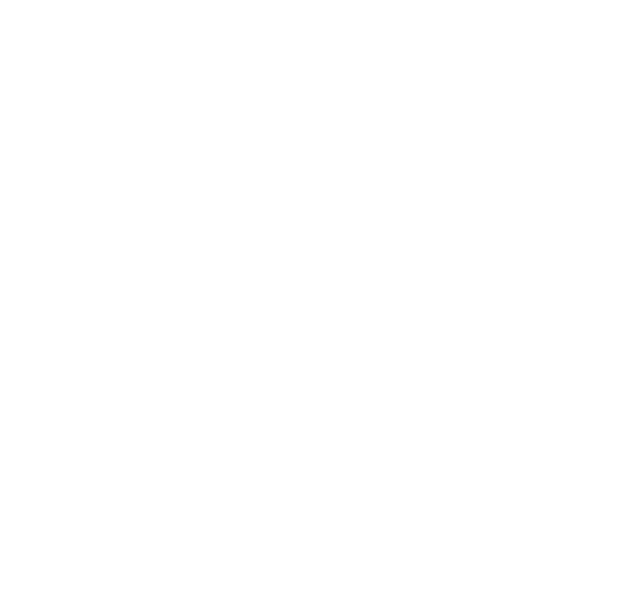
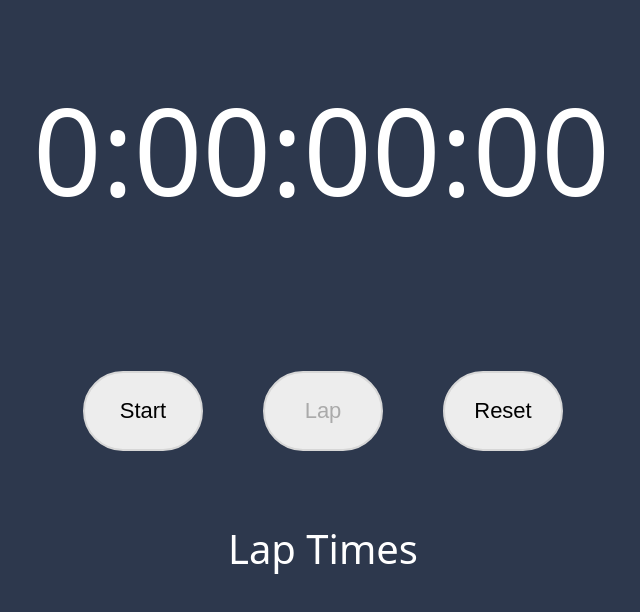
Before and after one commit to Shopify/eng-intern-assessment-react, a React app: page / in a window 1280 px wide. Shown: the top 612 px of the page, without its empty margins (317-957 px from the left). Built offline with nearby package versions, Linux system fonts and the light colour scheme.

Commit message:
Add implementation of StopWatch

```diff
--- a/package.json
+++ b/package.json
@@ -32,6 +32,7 @@
     "html-loader": "^4.2.0",
     "html-webpack-plugin": "^5.5.1",
     "jest": "^29.7.0",
+    "jest-environment-jsdom": "^29.7.0",
     "react-test-renderer": "^18.2.0",
     "style-loader": "^3.3.2",
     "ts-jest": "^29.1.1",
@@ -44,6 +45,7 @@
     "webpack-obj-loader": "^1.0.4"
   },
   "jest": {
+    "testEnvironment": "jsdom",
     "transform": {
       "^.+\\.(js|jsx|ts|tsx)$": "babel-jest"
     }
--- /dev/null
+++ b/src/App.css
@@ -0,0 +1,67 @@
+body {
+    background-color: #2d384d;
+    font-family: SegoeUI, 'Segoe UI', 'Open Sans', Helvetica;
+}
+
+.stopwatch-container {
+    padding-top: 50px;
+    position: relative;
+}
+
+.stopwatch-time {
+    font-size: 120px;
+    margin: 10px 0px;
+    font-weight: 200;
+    color: white;
+    width: 580px;
+}
+
+.stopwatch-time-container {
+    display: flex;
+    justify-content: center;
+    align-items: center;
+}
+
+.stopwatch-buttons {
+    display: flex;
+    justify-content: center;
+    margin-top: 100px;
+
+}
+
+.stopwatch-button {
+    display: block;
+    margin: 30px;
+    height: 80px;
+    width: 120px;
+    background-color: rgb(237, 237, 237);
+    border: 2px solid rgb(215, 215, 215);
+    border-radius: 40px;
+    font-size: 22px;
+    font-weight: 300;
+    transition: 0.3s;
+
+}
+
+.stopwatch-button:hover {
+    background-color: #617395;
+    border: 2px solid rgb(215, 215, 215);
+    color: white;
+}
+
+.lap-times-title,
+.lap-times-list {
+    text-align: center;
+    color: white;
+}
+
+.lap-times-title {
+    font-size: 40px;
+    font-weight: 300;
+}
+
+.lap-times-list {
+    list-style-type: none;
+    font-size: 30px;
+    font-weight: 100;
+}
--- a/src/App.tsx
+++ b/src/App.tsx
@@ -1,7 +1,15 @@
 import React from 'react'
+import StopWatch from './StopWatch'
 
+import './App.css'
+
+/**
+ * Main application component
+ */
 export default function App() {
     return(
-        <div></div>
+        <div>
+            <StopWatch />
+        </div>
     )
 }
--- a/src/StopWatch.tsx
+++ b/src/StopWatch.tsx
@@ -1,7 +1,96 @@
-import React from 'react'
+import React, { useRef, useState } from 'react';
+import StopWatchButton from './StopWatchButton';
+import { formatTime } from './util';
 
+/**
+ * StopWatch component with start/stop, lap, and reset buttons
+ */
 export default function StopWatch() {
-    return(
-        <div></div>
+
+    // Stores the number of elapsed milliseconds (i.e. stopwatch time)
+    const [elapsedMilli, setElapsedMilli] = useState<number>(0);
+    // Indicates whether the stopwatch is running or not
+    const [isRunning, setIsRunning] = useState<boolean>(false);
+    // A list of lap times accumulated so far
+    const [lapTimes, setLapTimes] = useState<number[]>([]);
+
+    // Ref for the start time of the stopwatch (used to calculated the elapsed time)
+    const startTimeRef = useRef<number>(null);
+
+    // Ref for the stopwatch interval timer
+    const stopwatchRef = useRef<NodeJS.Timer>();
+
+    /**
+     * Handles the start or stop actions of the stopwatch
+     */
+    const startStopTimer = () => {
+        if (isRunning) {
+            stopTimer();
+        } else {
+            // Offsets the start time so we can account for the elapsed milliseconds
+            // that otherwise would've been lost when the start date was reset
+            startTimeRef.current = Date.now() - elapsedMilli;
+
+            // Sets an interval to update the elapsed time every 10 milliseconds
+            stopwatchRef.current = setInterval(() => {
+                setElapsedMilli(Date.now() - startTimeRef.current);
+            }, 10);
+        }
+
+        setIsRunning(!isRunning);
+    };
+
+    /**
+     * Pauses the stopwatch by clearing the interval that updates the elapased time
+     */
+    const stopTimer = () => {
+        clearInterval(stopwatchRef.current);
+    }
+
+    /**
+     * Resets the stopwatch by stopping the timer and resetting the elapsed time
+     * and lap times.
+     */
+    const reset = () => {
+        stopTimer();
+        setIsRunning(false);
+        setElapsedMilli(0);
+        setLapTimes([]);
+    };
+
+    /**
+     * Handles the lap time action by adding the latest lap time to the
+     * existing lap time list
+     */
+    const recordLap = () => {
+        // The lap time can be computed by taking the difference between the
+        // elapsed time and the sum of the accumulated lap times so far.
+        const lapTime = elapsedMilli - lapTimes.reduce((a, b) => a + b, 0);
+        setLapTimes([...lapTimes, lapTime]);
+    };
+
+    return (
+        <div className="stopwatch-container">
+            <div className="stopwatch-time-container">
+                <p className="stopwatch-time">
+                    {formatTime(elapsedMilli)}
+                </p>
+            </div>
+            <div className="stopwatch-buttons">
+                <StopWatchButton onClick={startStopTimer} text={isRunning ? "Stop" : "Start"} />
+                <StopWatchButton onClick={recordLap} text="Lap" disabled={!isRunning} />
+                <StopWatchButton onClick={reset} text="Reset" />
+            </div>
+            <div>
+                <p className='lap-times-title'>Lap Times</p>
+                <ul className='lap-times-list'>
+                    {lapTimes.map((lapTime: number, index: number) => (
+                        <li key={index}>
+                            Lap {index + 1}: {formatTime(lapTime)}
+                        </li>
+                    ))}
+                </ul>
+            </div>
+        </div>
     )
 }
--- a/src/StopWatchButton.tsx
+++ b/src/StopWatchButton.tsx
@@ -1,7 +1,30 @@
 import React from 'react'
 
-export default function StopWatchButton() {
+/**
+ * Props for the StopWatchButton
+ */
+interface StopWatchButtonProps {
+    // The text that will be displayed in the button
+    text: string;
+
+    // The onClick handler that will be called when the button is pressed
+    onClick: React.MouseEventHandler<HTMLButtonElement>;
+
+    // Boolean to indicate whether the button is disabled or not
+    disabled?: boolean;
+}
+
+/**
+ * Button for the StopWatch that can be customized with text and onClick actions
+ */
+export default function StopWatchButton({
+    text,
+    onClick,
+    disabled,
+}: StopWatchButtonProps) {
     return(
-        <div></div>
+        <button className="stopwatch-button" onClick={onClick} disabled={disabled}>
+            {text}
+        </button>
     )
 }
--- /dev/null
+++ b/src/util.ts
@@ -0,0 +1,19 @@
+/**
+ * Formats an elapsed time in the stopwatch format.
+ * Note that the milliseconds are truncated to two digits for legibility.
+ *
+ * @param time The elapsed time in milliseconds
+ * @returns A stopwatch formatted elapsed time
+ */
+export const formatTime = (time: number) => {
+    const hours = Math.floor(time / (1000 * 60 * 60));
+    const minutes = Math.floor((time % (1000 * 60 * 60)) / (1000 * 60));
+    const seconds = Math.floor((time % (1000 * 60)) / 1000);
+    const milliseconds = time % 1000;
+
+    const minutesStr = minutes.toString().padStart(2, "0");
+    const secondsStr = seconds.toString().padStart(2, "0");
+    const millisecondsStr = milliseconds.toString().padStart(3, "0").substring(0, 2);
+
+    return `${hours}:${minutesStr}:${secondsStr}:${millisecondsStr}`;
+}
```
Also changed, not shown: 1 other file (tests, documents, lock files or other folders).
